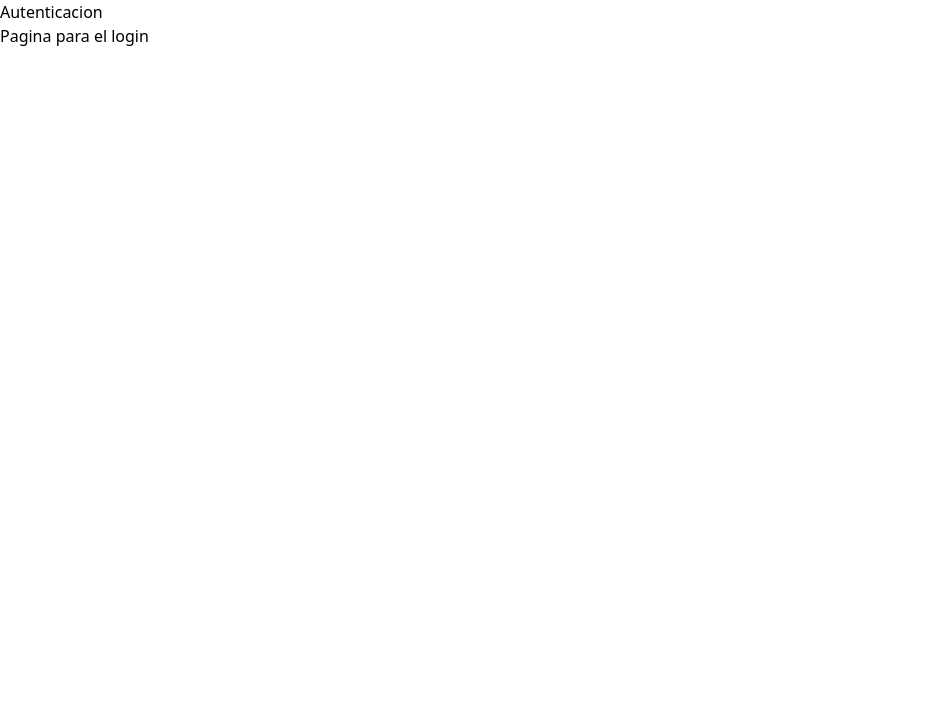
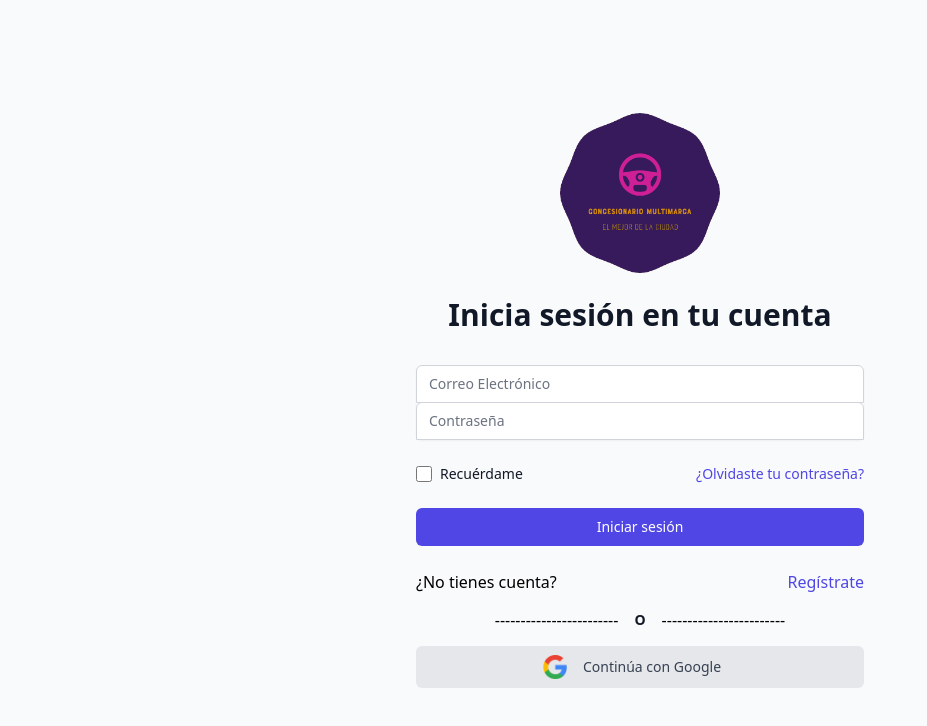
Before and after one commit to JuanA234/Consecionario-multimarca, a React (Create React App) app: page /login in a window 1280 px wide. Shown: the top 726 px of the page, without its empty margins (0-927 px from the left). Built offline with nearby package versions, Linux system fonts and the light colour scheme.

Commit message:
Página de login hecha

```diff
--- a/src/App.jsx
+++ b/src/App.jsx
@@ -1,9 +1,9 @@
 import 'styles/styles.css';
 import { BrowserRouter as  Router, Switch, Route } from 'react-router-dom';
-import Login from 'pages/Login';
+import Login from 'pages/Auth/Login';
 import Admin from 'pages/admin/Index';
-import Registro from 'pages/Registro';
-import Index from 'pages/Index';
+import Registro from 'pages/Auth/Registro';
+import Index from 'pages/Auth/Index';
 import PublicLayout from 'layouts/PublicLayout';
 import PrivateLayout from 'layouts/PrivateLayout';
 import AuthLayout from 'layouts/AuthLayout';
--- /dev/null
+++ b/src/components/ImagenLogo.jsx
@@ -0,0 +1,9 @@
+import React from 'react'
+import Logo from 'media/logo.png';
+const ImagenLogo = () => {
+    return (
+        <img className='mx-auto h-40 w-auto' src={Logo} alt='Workflow' />
+    )
+}
+
+export default ImagenLogo
--- a/src/layouts/AuthLayout.jsx
+++ b/src/layouts/AuthLayout.jsx
@@ -1,10 +1,19 @@
+import ImagenLogo from 'components/ImagenLogo';
 import React from 'react'
+import { Link } from 'react-router-dom';
 
 const AuthLayout = ({children}) => {
     return (
-        <div>
-            Autenticacion
-            {children}
+        <div className='min-h-screen flex flex-col items-center justify-center bg-gray-50 py-2 px-4 sm:px-6 lg:px-8'>
+            <div className='w-full flex items-start'>
+            <Link to='/'>
+              <i className='fas fa-home cursor-pointer hover:text-indigo-500' />
+            </Link>
+            </div>
+            <div className='max-w-md w-full'>
+            <ImagenLogo />
+             {children}
+            </div>
         </div>
     )
 }
--- /dev/null
+++ b/src/pages/Auth/Login.jsx
@@ -0,0 +1,100 @@
+import React from 'react'
+import Google from 'media/google_logo.png';
+import { Link } from 'react-router-dom';
+
+const Login = () => {
+    return (
+        <>
+        <div className='max-w-md w-full space-y-8'>
+            <h2 className='mt-6 text-center text-3xl font-extrabold text-gray-900'>Inicia sesión en tu cuenta</h2>
+            <form className='mt-8 space-y-6'>
+            <input type='hidden' name='remember' defaultValue='true' />
+            <div className='rounded-md shadow-sm -space-y-px'>
+             <div>
+                <input
+                name='email'
+                className='appearance-none rounded-none relative block w-full px-3 py-2 border border-gray-300 placeholder-gray-500 text-gray-900 rounded-t-md focus:outline-none focus:ring-indigo-500 focus:border-indigo-500 focus:z-10 sm:text-sm'
+                type='email'
+                autoComplete='email'
+                required
+                placeholder='Correo Electrónico'
+                />
+             </div>
+                <div>
+                    <input
+                    id='password'
+                    name='password'
+                    className='appearance-none rounded-none relative block w-full px-3 py-2 border border-gray-300 placeholder-gray-500 text-gray-900 rounded-t-md focus:outline-none focus:ring-indigo-500 focus:border-indigo-500 focus:z-10 sm:text-sm' type='password'
+                    autoComplete='current-password'
+                    required
+                    placeholder='Contraseña'
+                />
+                </div>
+            </div>
+
+
+              <div className='flex items-center justify-between'>
+               <div className='flex items-center'>
+                <input
+                id='remember-me'
+                name='remember-me'
+                type='checkbox'
+                className='h-4 w-4 text-indigo-600 focus:ring-indigo-500 border-gray-300'/>
+                 <label htmlFor='remember-me' className='ml-2 block text-sm text-gray-900'>
+                 Recuérdame
+                 </label>
+                </div>
+
+               <div className='text-sm'>
+               <a href='/' className='font-medium text-indigo-600 hover:text-indigo-500'>
+                  ¿Olvidaste tu contraseña?
+                </a>
+               </div>
+              </div>
+
+              <div>
+                 <button
+                 type='submit'
+                 className='group relative w-full flex justify-center py-2 px-4 border border-transparent text-sm font-medium rounded-md text-white bg-indigo-600 hover:bg-indigo-700 focus:outline-none focus:ring-2 focus:ring-offset-2 focus:ring-indigo-500'
+                 >
+                  <span className='absolute left-0 inset-y-0 flex items-center pl-3'>
+                    {/* <LockClosedIcon
+                  className='h-5 w-5 text-indigo-500 group-hover:text-indigo-400'
+                  aria-hidden='true'
+                /> */}
+                  </span>
+                  <Link to='/admin'>Iniciar sesión</Link>
+                 </button>
+              </div>
+
+              <div className='flex items-center justify-between'>
+                  <span>¿No tienes cuenta?</span>
+                  <Link to='/registro'>
+                  <span className='font-medium text-indigo-600 hover:text-indigo-500'>Regístrate</span>
+                  </Link>
+              </div>
+            </form>
+        </div>
+        <div className='flex items-center justify-center'>
+            <span className='mx-4'>------------------------</span>
+            <h2 className='my-4 text-center text-sm font-extrabold text-gray-900'>O</h2>
+            <span className='mx-4'>------------------------</span>
+        </div>
+        <div className='max-w-md w-full'>
+            <div>
+                <button
+                type='submit'
+                className='group relative w-full flex justify-center py-2 px-4 border border-transparent text-sm font-medium rounded-md text-gray-700 bg-gray-200 hover:bg-gray-300 focus:outline-nones focus:ring-2 focus:ring-offset-2 focus:ring-gray-500'
+                >
+                    <div className='flex items-center justify-start'>
+                        <img src={Google} alt='Logo Google' className='h-6 w-6'/>
+                        <span className='mx-4'>Continúa con Google</span>
+                    </div>
+                </button>
+            </div>
+        </div>
+        </>
+    )
+}
+
+export default Login;
--- a/src/pages/Login.jsx
+++ /dev/null
@@ -1,11 +0,0 @@
-import React from 'react'
-
-const Login = () => {
-    return (
-        <div>
-            Pagina para el login
-        </div>
-    )
-}
-
-export default Login;
```
Also changed, not shown: src/media/google_logo.png (added), src/media/logo.png (added), src/pages/Auth/Index.jsx (renamed from src/pages/Index.jsx), src/pages/Auth/Registro.jsx (renamed from src/pages/Registro.jsx).
